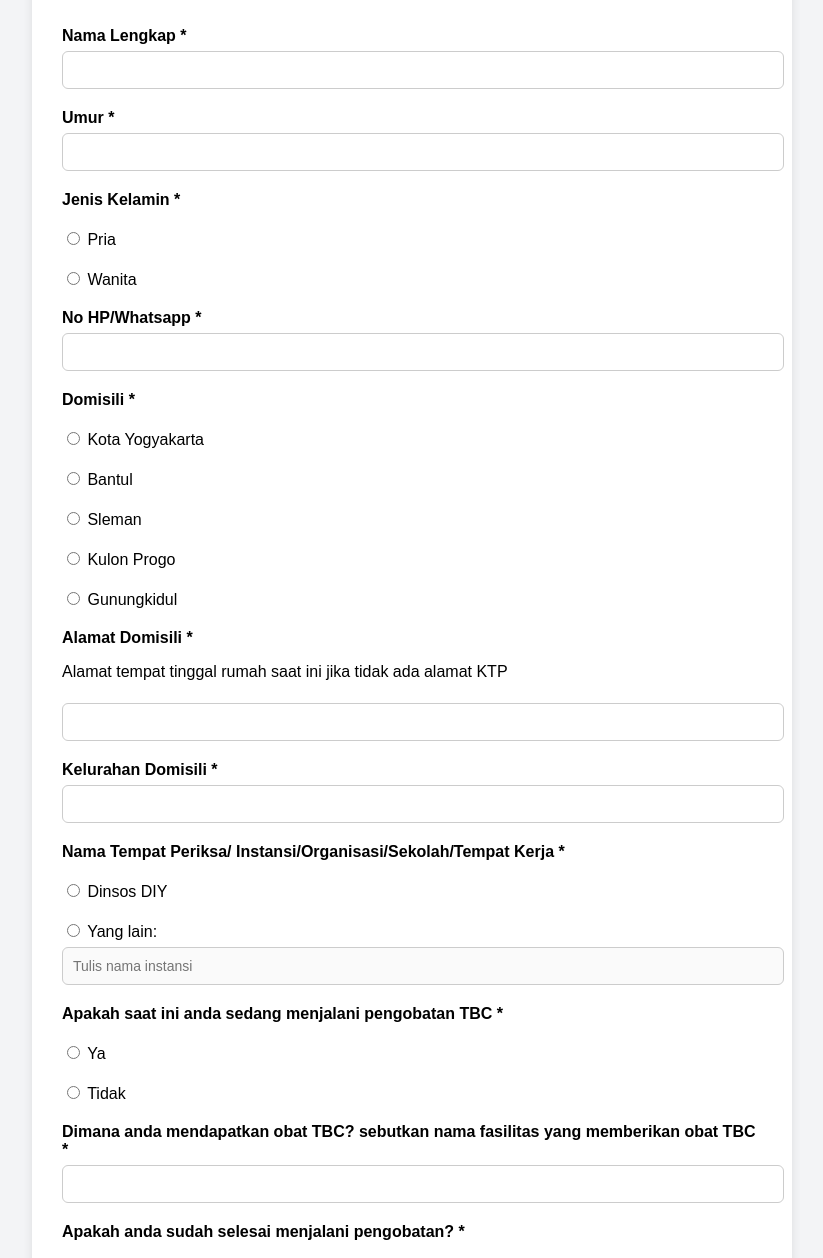
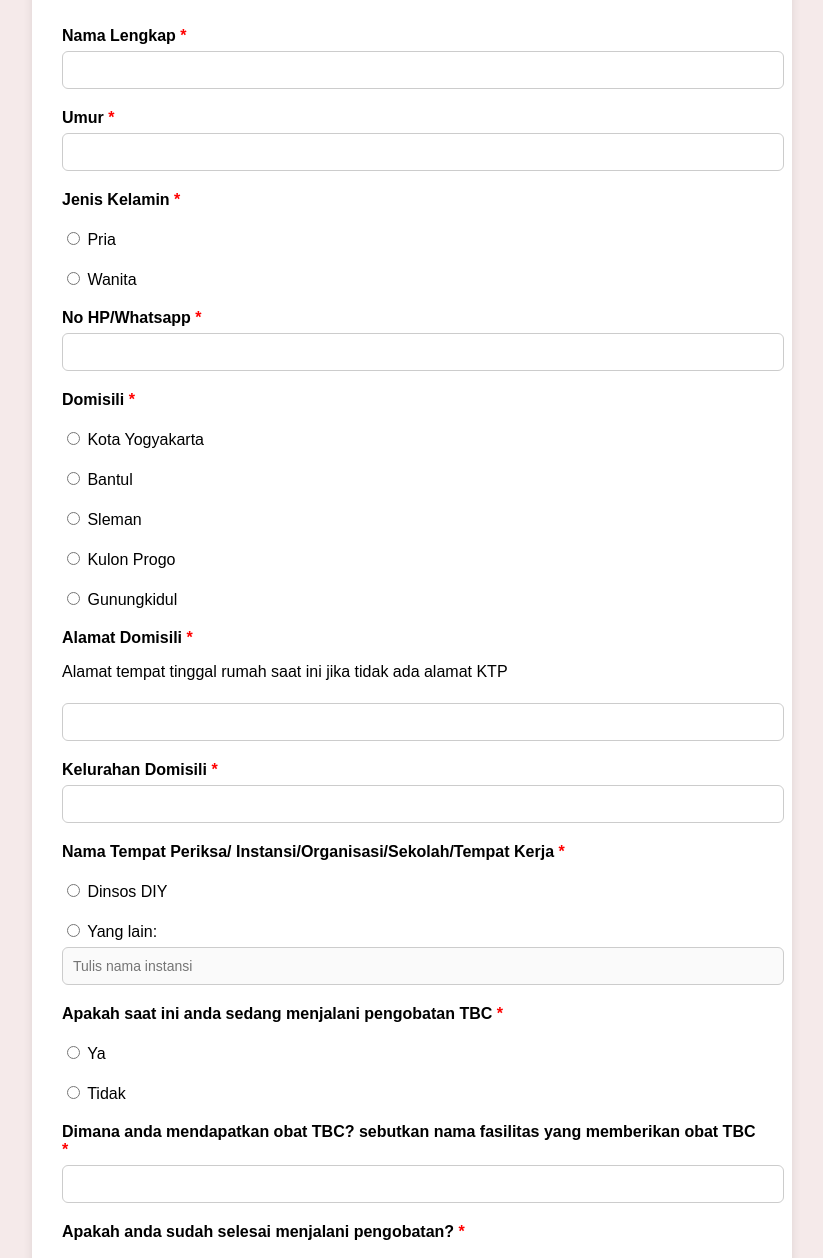
Before and after one commit to AriqFikriTamamy/projek_form, a plain HTML site: page index.html in a window 1280 px wide. Shown: the part 195-1453 px from the top of the page, without its empty margins (228-1051 px from the left). Drawn offline with Linux system fonts and the light colour scheme.

Commit message:
Minor Fix

```diff
--- a/index.html
+++ b/index.html
@@ -10,6 +10,7 @@
         background: #f3f4f6;
         margin: 0;
         padding: 0;
+        background-color: #f5eaea;
       }
 
       .container {
@@ -40,7 +41,7 @@
       }
 
       input[type="text"],
-      input[type="email"],
+      input[type="umur"],
       input[type="number"],
       select {
         width: 100%;
@@ -90,6 +91,10 @@
         width: 300px;
       } */
 
+      .required {
+        color: red;
+      }
+
       /* Chrome, Safari, Edge, Opera */
       input::-webkit-outer-spin-button,
       input::-webkit-inner-spin-button {
@@ -115,13 +120,13 @@
       </p>
 
       <form id="formulir">
-        <label for="nama">Nama Lengkap *</label>
+        <label for="nama">Nama Lengkap <span class="required">*</span></label>
         <input type="text" id="nama" name="nama" required />
 
-        <label for="email">Umur *</label>
-        <input type="email" id="email" name="email" required />
+        <label for="umur">Umur <span class="required">*</span></label>
+        <input type="umur" id="umur" name="umur" required />
 
-        <label>Jenis Kelamin *</label>
+        <label>Jenis Kelamin <span class="required">*</span></label>
         <div class="options">
           <label
             ><input type="radio" name="gender" value="Pria" required />
@@ -133,10 +138,12 @@
           >
         </div>
 
-        <label for="whatsapp">No HP/Whatsapp *</label>
+        <label for="whatsapp"
+          >No HP/Whatsapp <span class="required">*</span></label
+        >
         <input type="number" id="whatsapp" name="whatsapp" required />
 
-        <label>Domisili *</label>
+        <label>Domisili <span class="required">*</span></label>
         <div class="options">
           <label
             ><input
@@ -165,17 +172,21 @@
           >
         </div>
 
-        <label for="alamat">Alamat Domisili *</label>
+        <label for="alamat"
+          >Alamat Domisili <span class="required">*</span></label
+        >
         <p>Alamat tempat tinggal rumah saat ini jika tidak ada alamat KTP</p>
         <input type="text" id="alamat" name="alamat" required />
 
-        <label for="kelurahan">Kelurahan Domisili *</label>
+        <label for="kelurahan">
+          Kelurahan Domisili <span class="required">*</span>
+        </label>
         <input type="text" id="keluarahn" name="kelurahan" required />
 
-        <label
-          >Nama Tempat Periksa/ Instansi/Organisasi/Sekolah/Tempat Kerja
-          *</label
-        >
+        <label>
+          Nama Tempat Periksa/ Instansi/Organisasi/Sekolah/Tempat Kerja
+          <span class="required">*</span>
+        </label>
         <div class="options">
           <label
             ><input type="radio" name="instansi" value="Dinsos DIY" required />
@@ -199,7 +210,10 @@
           />
         </div>
 
-        <label>Apakah saat ini anda sedang menjalani pengobatan TBC *</label>
+        <label
+          >Apakah saat ini anda sedang menjalani pengobatan TBC
+          <span class="required">*</span></label
+        >
         <div class="options">
           <label
             ><input type="radio" name="pengobatan" value="Ya" required />
@@ -211,13 +225,16 @@
           >
         </div>
 
-        <label for="nama"
-          >Dimana anda mendapatkan obat TBC? sebutkan nama fasilitas yang
-          memberikan obat TBC *</label
-        >
+        <label for="nama">
+          Dimana anda mendapatkan obat TBC? sebutkan nama fasilitas yang
+          memberikan obat TBC <span class="required">*</span>
+        </label>
         <input type="text" id="fasilitas" name="fasilitas" required />
 
-        <label>Apakah anda sudah selesai menjalani pengobatan? *</label>
+        <label>
+          Apakah anda sudah selesai menjalani pengobatan?
+          <span class="required">*</span></label
+        >
         <div class="options">
           <label
             ><input type="radio" name="selesai" value="Ya" required /> Ya</label
@@ -278,7 +295,7 @@
 
           const data = {
             nama: document.getElementById("nama").value.trim(),
-            umur: document.getElementById("email").value.trim(),
+            umur: document.getElementById("umur").value.trim(),
             gender: document.querySelector('input[name="gender"]:checked')
               ?.value,
             whatsapp: document.getElementById("whatsapp").value.trim(),
```
